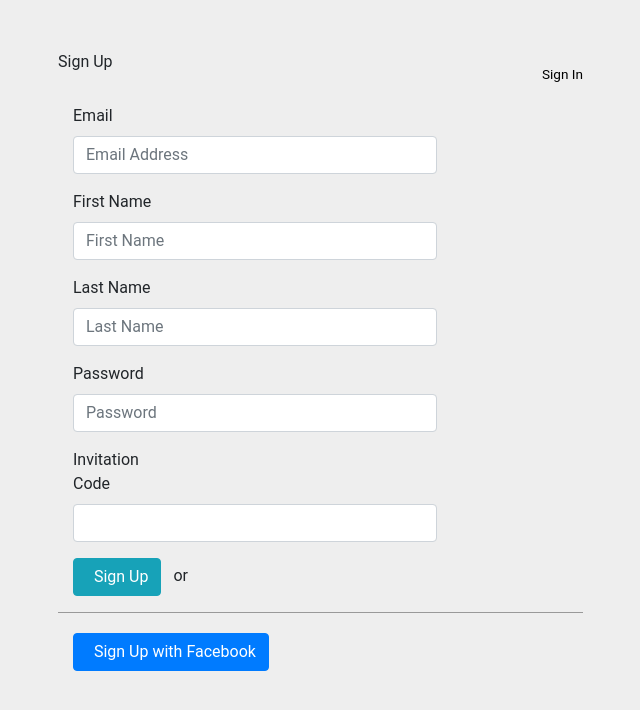
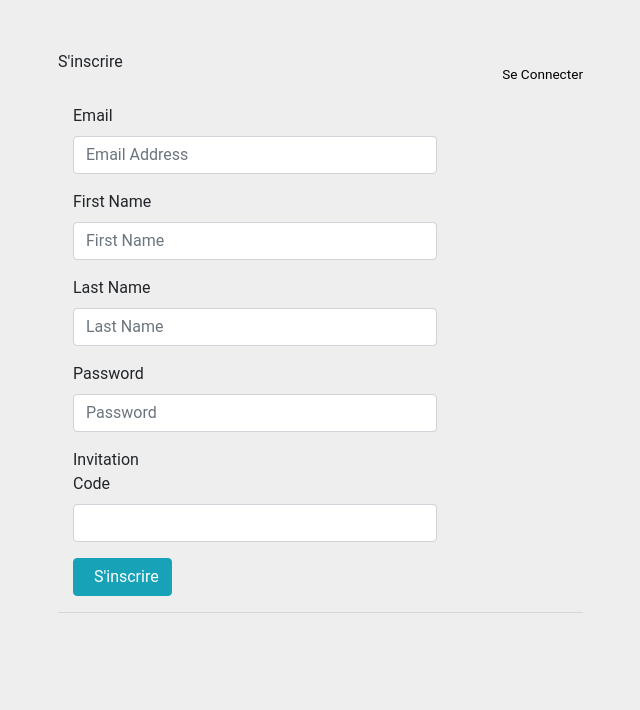
Before and after one commit to xarala221/ng, a website: page app/view1/login.html in a window 1280 px wide. Both pictures are taken after a click on the link "S'inscrire". Shown: the whole page, without its empty margins (42-682 px from the left). Drawn offline with Linux system fonts and the light colour scheme.

Commit message:
rediger  l'utilisateur a la page profile

```diff
--- a/app/view1/login.html
+++ b/app/view1/login.html
@@ -12,33 +12,12 @@
     <link rel="stylesheet" href="../styles/style.css">
 </head>
 <body>
-  <!--
-    <div class="text-center">
-    <form class="form-signin">
-        <img class="mb-4 img-fluid" src="../images/bg.jpg" alt="" width="72" height="72">
-        <h1 class="h3 mb-3 font-weight-normal">Se Connecter</h1>
-        <label for="inputEmail" class="sr-only">Email address</label>
-        <input type="email" id="inputEmail" class="form-control" placeholder="Email address" required autofocus>
-        <label for="inputPassword" class="sr-only">Password</label>
-        <input type="password" id="inputPassword" class="form-control" placeholder="Password" required>
-        <div class="checkbox mb-3">
-          <label>
-            <input type="checkbox" value="remember-me"> Remember me
-          </label>
-        </div>
-        <button class="btn btn-lg btn-primary btn-block" type="submit">Se connecter</button>
-        <p class="mt-5 mb-3 text-muted">&copy;Volkeno 2017-2018</p>
-    </form>
-</div>
-  -->
-
-
 <div class="container">
         <div id="loginbox" class="mainbox col-md-6 col-md-offset-3 col-sm-8 col-sm-offset-2">
             <div class="panel panel-info" >
                     <div class="panel-heading">
                         <div class="panel-title">Se connecter</div>
-                        <div class="pass-forget"><a href="#">Forgot password?</a></div>
+                        <div class="pass-forget"><a href="#">nouveau mot de passe?</a></div>
                     </div>
 
                     <div class="panel-body" >
@@ -72,9 +51,7 @@
                                     <!-- Button -->
 
                                     <div class="col-sm-12 controls">
-                                      <a id="btn-login" href="#" class="btn btn-success">Login  </a>
-                                      <a id="btn-fblogin" href="#" class="btn btn-primary">Login with Facebook</a>
-
+                                      <a id="btn-login" href="../view1/profiles.html" class="btn btn-success">Se connecter  </a>
                                     </div>
                                 </div>
 
@@ -82,7 +59,7 @@
                                 <div class="form-group">
                                     <div class="col-md-12 control">
                                         <div class="hr-line" >
-                                            Don't have an account!
+                                            Vous n'avez pas de compte!
                                         <a href="#" onClick="$('#loginbox').hide(); $('#signupbox').show()">
                                             S'inscrire
                                         </a>
@@ -99,8 +76,8 @@
         <div id="signupbox" class="mainbox col-md-6 col-md-offset-3 col-sm-8 col-sm-offset-2">
                     <div class="panel panel-info">
                         <div class="panel-heading">
-                            <div class="panel-title">Sign Up</div>
-                            <div class="signinbutton"><a id="signinlink" href="#" onclick="$('#signupbox').hide(); $('#loginbox').show()">Sign In</a></div>
+                            <div class="panel-title">S'inscrire</div>
+                            <div class="signinbutton"><a id="signinlink" href="#" onclick="$('#signupbox').hide(); $('#loginbox').show()">Se Connecter</a></div>
                         </div>
                         <div class="panel-body" >
                             <form id="signupform" class="form-horizontal" role="form">
@@ -148,18 +125,11 @@
                                 <div class="form-group">
                                     <!-- Button -->
                                     <div class="col-md-offset-3 col-md-9">
-                                        <button id="btn-signup" type="button" class="btn btn-info"><i class="icon-hand-right"></i> &nbsp Sign Up</button>
-                                        <span class="or">or</span>
+                                        <button id="btn-signup" type="button" class="btn btn-info"><i class="icon-hand-right"></i> &nbsp <a href="../view1/profiles.html" style="color:#fff;">S'inscrire</a> </button>
                                     </div>
                                 </div>
 
-                                <div class="hr-last" class="form-group">
-
-                                    <div class="col-md-offset-3 col-md-9">
-                                        <button id="btn-fbsignup" type="button" class="btn btn-primary"><i class="icon-facebook"></i>   Sign Up with Facebook</button>
-                                    </div>
-
-                                </div>
+                              <hr>
 
 
 
```
